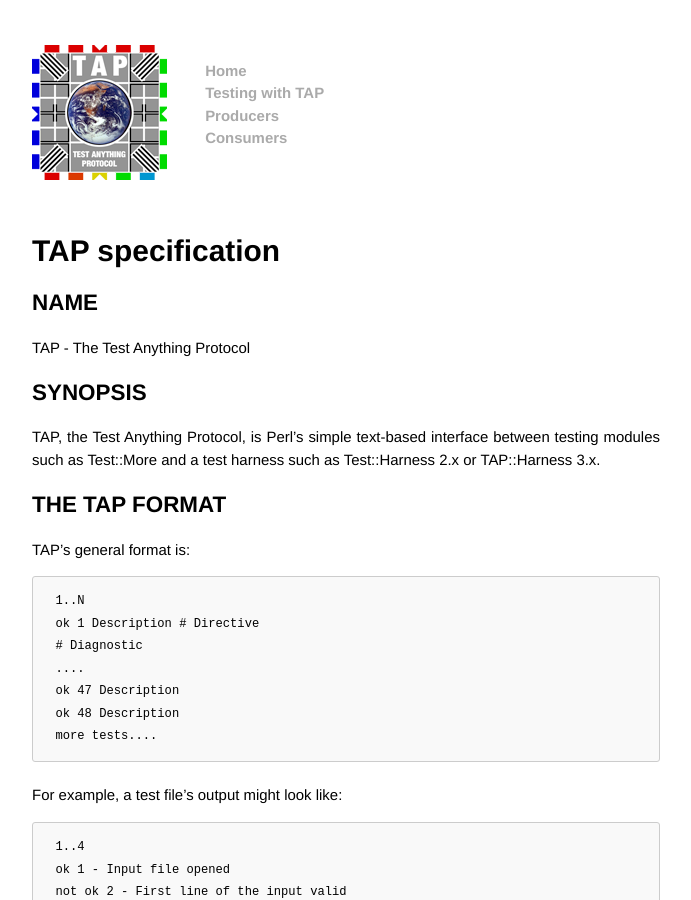
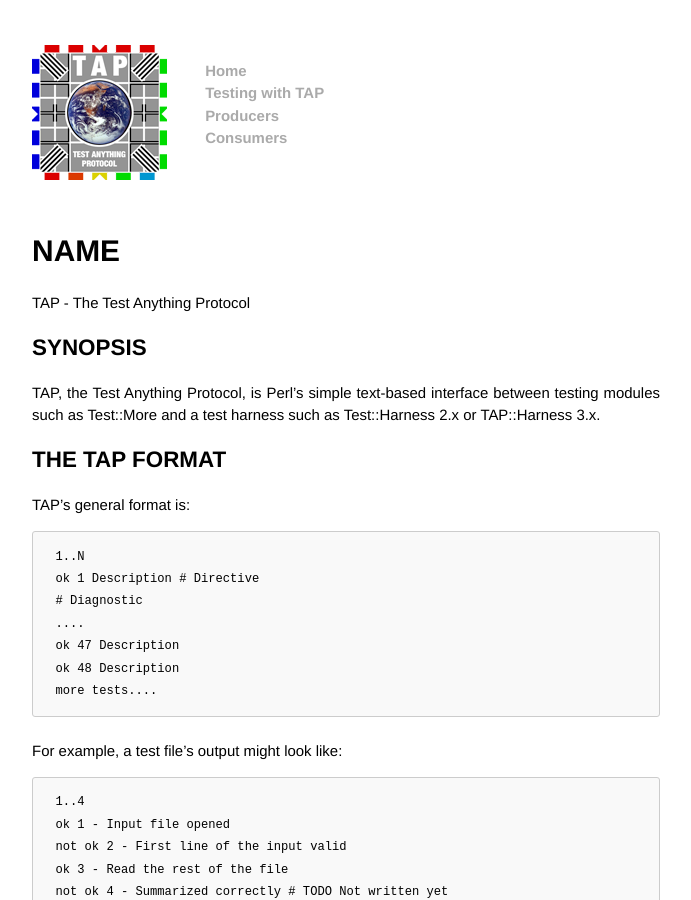
Before and after one commit to TestAnything/testanything.github.io, a Jekyll site: the page built from tap-specification.md, in a window 1280 px wide and 900 px high. Shown: the whole window, without its empty margins (294-985 px from the left). Built offline with Jekyll 4.4.1, drawn with Linux system fonts in a browser that asks for light colours.

Commit message:
fix(tap-specification): fix typo in markdown syntax

```diff
--- a/tap-specification.md
+++ b/tap-specification.md
@@ -3,8 +3,7 @@ layout: default
 title: TAP specification
 ---
 
-# TAP specification
-## NAME
+# NAME
 
 TAP - The Test Anything Protocol
 
```
